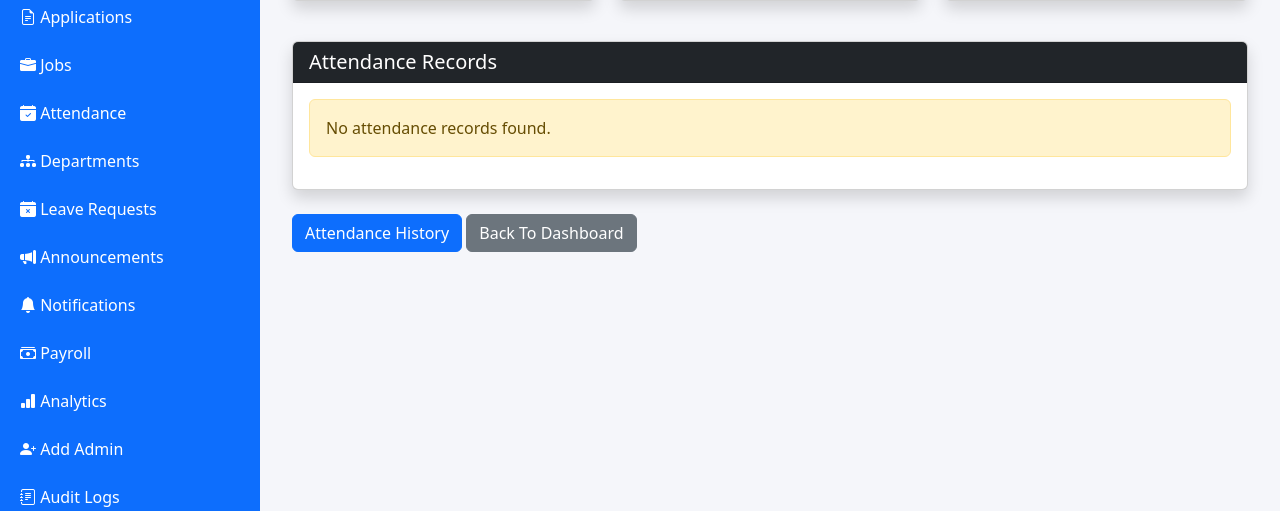
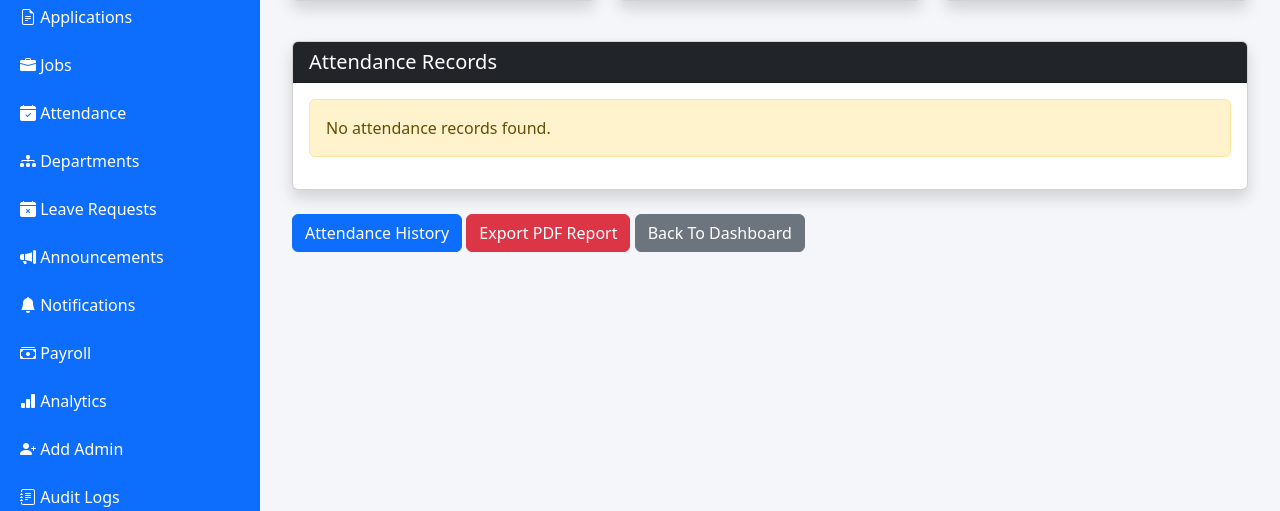
Before and after one commit to ifelodun/AV-KING-WORKER-FORM, a Flask app: page /attendance-dashboard in a window 1280 px wide. Shown: the part 289-800 px from the top of the page. Run offline with Flask 3, Linux system fonts and the light colour scheme; a user stored in the database is signed in; data comes from the database, SQL or seed files in the repository; data that the repository does not hold is empty.

Commit message:
Add export PDF button to attendance dashboard

```diff
--- a/templates/attendance_dashboard.html
+++ b/templates/attendance_dashboard.html
@@ -192,12 +192,20 @@
     <div class="mt-4">
 
         <a
-        href="/attendance-history"
+        href="/attendance-"
         class="btn btn-primary">
 
             Attendance History
 
         </a>
+ <a
+        href="/export-attendance-pdf"
+        class="btn btn-danger">
+
+            Export PDF Report
+
+ </a>
+
 
         <a
         href="/dashboard"
```
